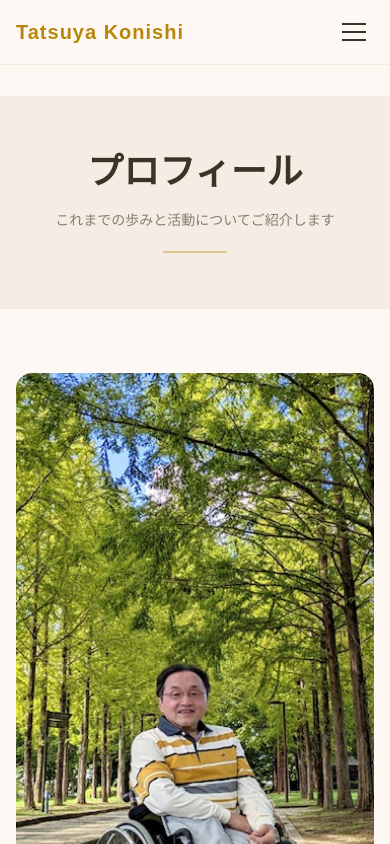
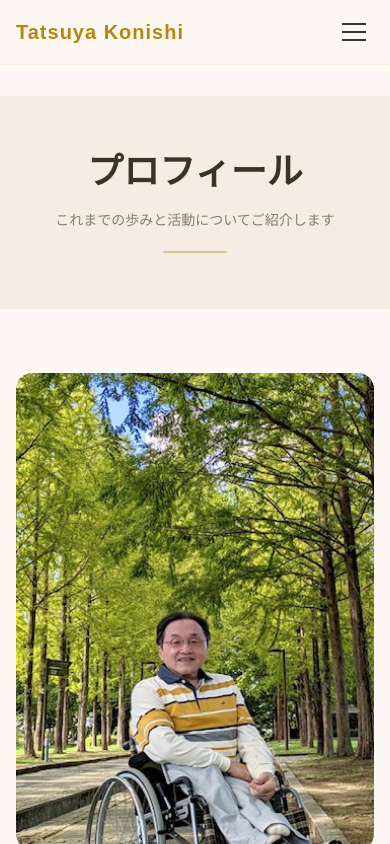
Before and after one commit to gitmrk2k6/farther-hp, a Next.js app: page /profile in a window 390 px wide. Shown: the top 844 px of the page. Built offline with nearby package versions, Linux system fonts and the light colour scheme.

Commit message:
fix: プロフィール写真スマホも上を少し切って表示
Co-Authored-By: Claude Opus 4.6 <noreply@anthropic.com>

```diff
--- a/src/app/profile/page.tsx
+++ b/src/app/profile/page.tsx
@@ -22,14 +22,14 @@ export default function ProfilePage() {
             <div className="flex flex-col md:flex-row gap-10 items-stretch">
               {/* Photo */}
               <div className="w-full md:w-1/3 flex-shrink-0">
-                {/* スマホ: 全体表示 */}
-                <div className="md:hidden bg-section-alt rounded-2xl overflow-hidden">
+                {/* スマホ: 上を少し切る */}
+                <div className="md:hidden relative aspect-[3/4] bg-section-alt rounded-2xl overflow-hidden">
                   <Image
                     src={assetPath("/images/portrait-outdoor.jpg")}
                     alt="小西達也"
-                    width={600}
-                    height={800}
-                    className="w-full h-auto"
+                    fill
+                    className="object-cover object-[center_30%]"
+                    sizes="100vw"
                   />
                 </div>
                 {/* PC: テキストの高さに合わせて上を切る */}
```
